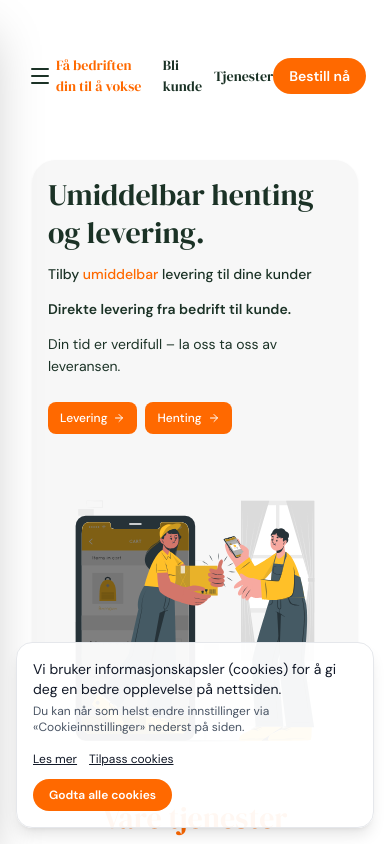
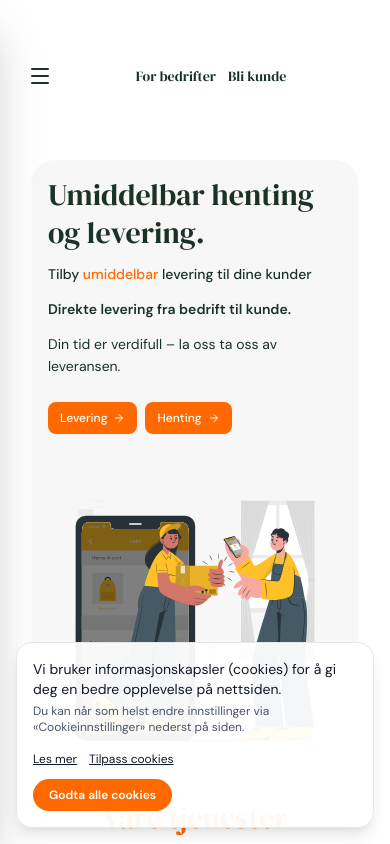
Before and after one commit to moreamakaveli-cyber/klikk-send-live, a Next.js app: page / in a window 390 px wide. Shown: the top 844 px of the page. Built offline with nearby package versions, Linux system fonts and the light colour scheme.

Commit message:
Adjust mobile navbar links and top actions

```diff
--- a/app/components/Navbar.tsx
+++ b/app/components/Navbar.tsx
@@ -65,16 +65,13 @@ export default function Navbar() {
             </Link>
           </div>
 
-          {/* Center: Mobile nav links (For bedrifter, Tjenester, Pris) */}
+          {/* Center: Mobile nav links */}
           <div className="flex md:hidden items-center gap-3 flex-1 justify-center">
-            <Link href="/voks-bedriften-din" className="font-normal transition-opacity hover:opacity-80" style={{ fontFamily: 'var(--font-serif), serif', color: 'oklch(70.5% 0.213 47.604)', fontSize: '0.875rem' }}>
-              Få bedriften din til å vokse
+            <Link href="/for-bedrifter" className="font-normal transition-opacity hover:opacity-80" style={{ fontFamily: 'var(--font-serif), serif', color: 'hsl(150, 30%, 15%)', fontSize: '0.875rem' }}>
+              For bedrifter
             </Link>
             <Link href="/for-bedrifter" className="font-normal transition-opacity hover:opacity-80" style={{ fontFamily: 'var(--font-serif), serif', color: 'hsl(150, 30%, 15%)', fontSize: '0.875rem' }}>
               Bli kunde
-            </Link>
-            <Link href="/#how-it-works" className="font-normal transition-opacity hover:opacity-80" style={{ fontFamily: 'var(--font-serif), serif', color: 'hsl(150, 30%, 15%)', fontSize: '0.875rem' }}>
-              Tjenester
             </Link>
           </div>
 
@@ -96,14 +93,8 @@ export default function Navbar() {
             </Link>
           </div>
 
-          {/* Mobile: Bestill nå button */}
-          <div className="md:hidden">
-            <Link href="/bestill">
-              <button className="rounded-full px-4 py-2 text-sm font-semibold text-white transition-opacity hover:opacity-90" style={{ backgroundColor: 'oklch(70.5% 0.213 47.604)', fontFamily: 'var(--font-sans), sans-serif' }}>
-                Bestill nå
-              </button>
-            </Link>
-          </div>
+          {/* Mobile right side intentionally empty */}
+          <div className="md:hidden" />
         </div>
       </nav>
 
```
